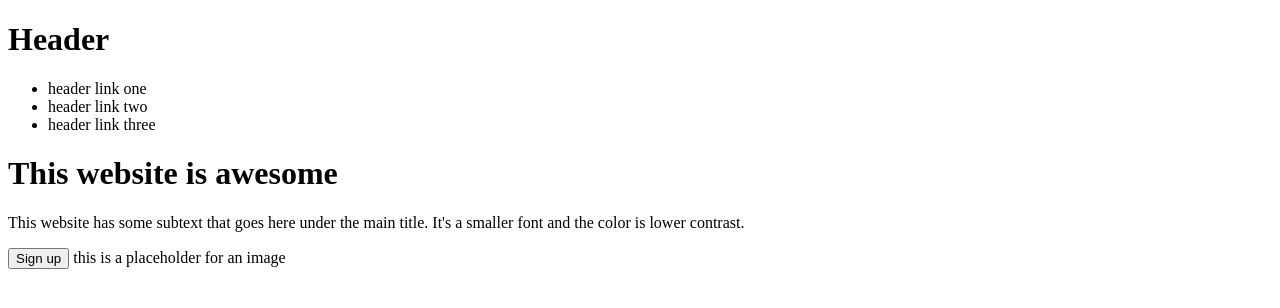
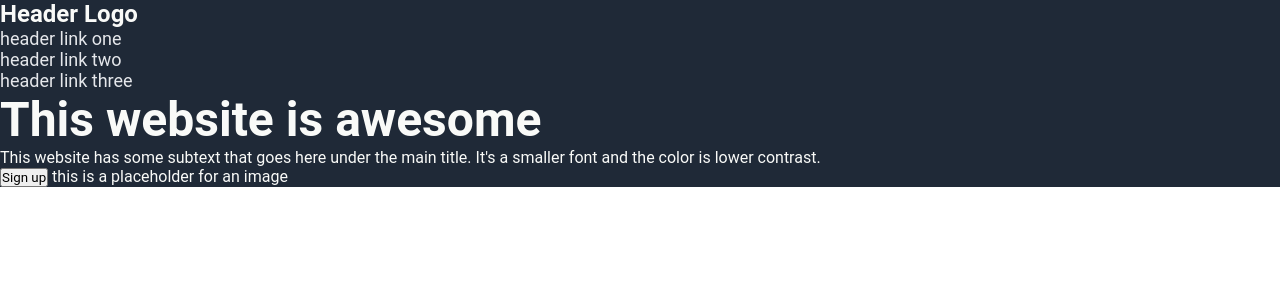
Before and after one commit to Obringerad/Landing-Page, a plain HTML site: page index.html in a window 1280 px wide. Drawn offline with Linux system fonts and the light colour scheme.

Commit message:
Add styles to header

```diff
--- a/index.html
+++ b/index.html
@@ -5,21 +5,24 @@
     <meta http-equiv="X-UA-Compatible" content="IE=edge">
     <meta name="viewport" content="width=device-width, initial-scale=1.0">
     <title>Landing Page</title>
+    <link rel="stylesheet" href="style.css">
 </head>
 <body>
+    <div class="first-section">
     <div class="header">
-        <h1>Header</h1>
-            <ul>
+        <h1 class="logo">Header Logo</h1>
+            <ul class="links">
                 <li>header link one</li>
                 <li>header link two</li>
                 <li>header link three</li>
             </ul>
     </div>
     <div class="main">
-        <h1>This website is awesome</h1>
+        <h1  class="hero">This website is awesome</h1>
         <p>This website has some subtext that goes here under the main title. It's a smaller font and the color is lower contrast.</p>
         <button>Sign up</button>
         <container>this is a placeholder for an image</container>
     </div>
+    </div>
 </body>
 </html>
--- a/style.css
+++ b/style.css
@@ -0,0 +1,30 @@
+*{
+    margin: 0;
+    padding: 0;
+    font-family: roboto;
+}
+
+.hero{
+    font-size: 48px;
+    font-weight: bolder;
+    color: #f9faf8;
+    margin: 0;
+}
+
+.first-section{
+    background-color: #1f2937;
+}
+
+.logo{
+    color: #f9faf8;
+    font-size: 24px;
+}
+
+.links{
+    color: #e5e7eb;
+    font-size: 18px;
+}
+
+.main{
+    color: #f9faf8;
+}
```
